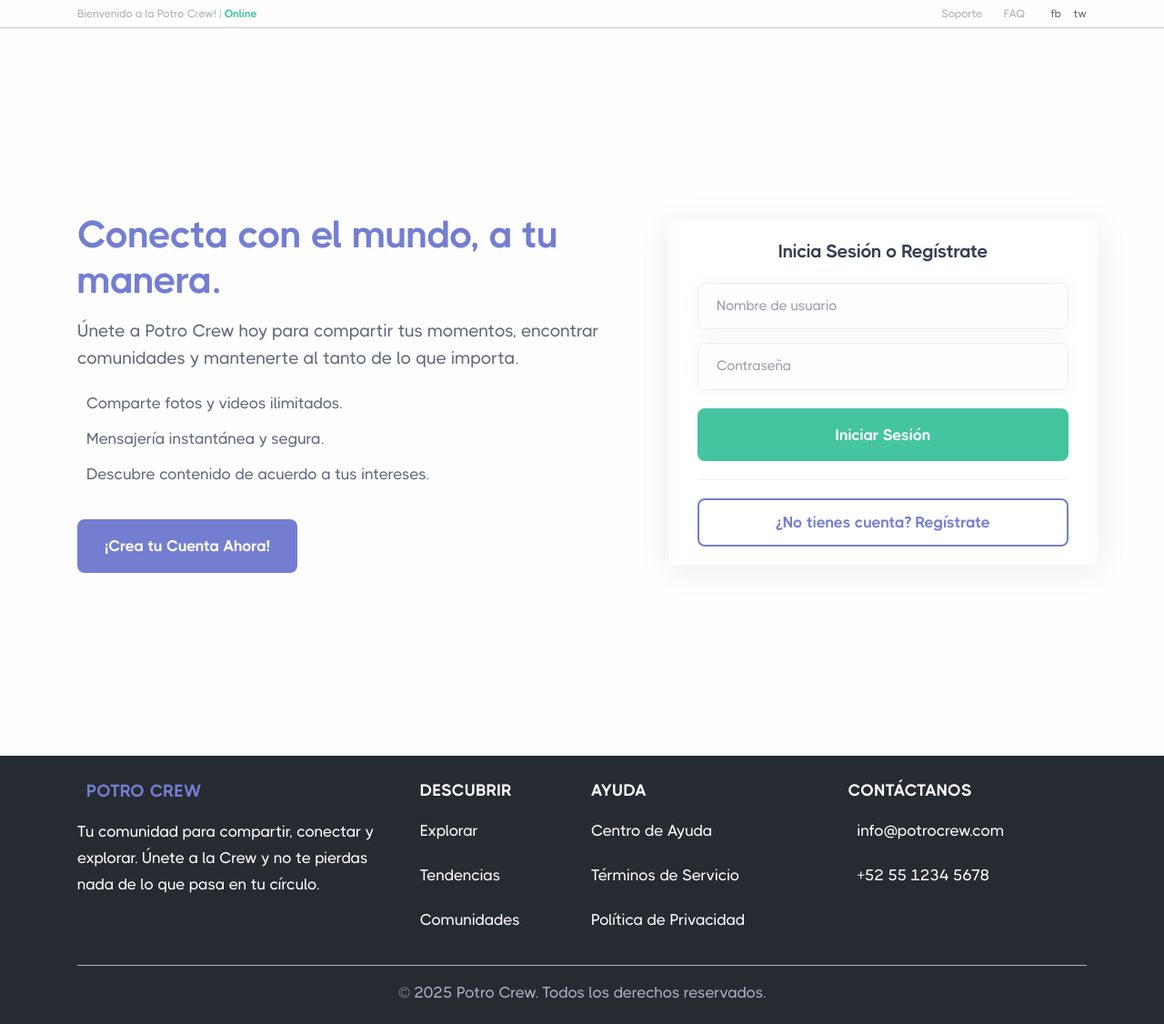
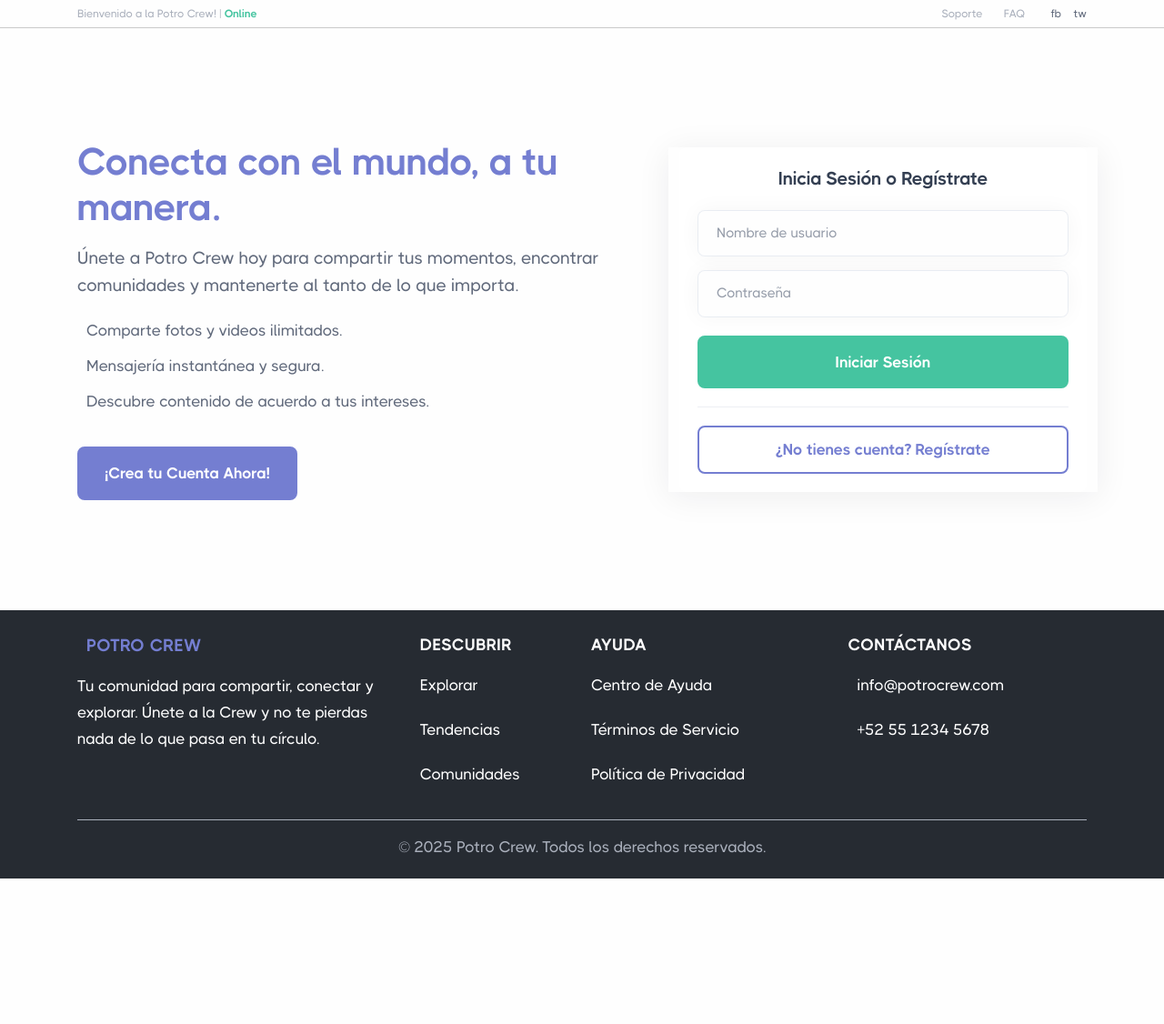
Before and after one commit to pedroHackerNoob/mercedes-dev-web, a Flask app: page / in a window 1280 px wide. Shown: the whole page at 91% size. After the commit the page ends 966 px from the top, so only its background shows below. Run offline with Flask 3, Linux system fonts and the light colour scheme.

Commit message:
updated vh

```diff
--- a/templates/landingPage.html
+++ b/templates/landingPage.html
@@ -1,5 +1,5 @@
 {% include 'header.html' %}
-<div class="container-fluid min-vh-100 d-flex align-items-center bg-light">
+<div class="container-fluid min-vh-80 d-flex align-items-center bg-light">
   <div class="container">
 
     <div class="row align-items-center g-5">
```
